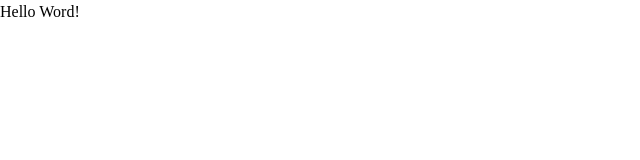
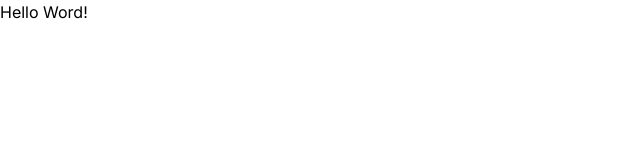
Before and after one commit to XavierJece/devstore-next13, a Next.js app: page / in a window 1280 px wide. Shown: the top 160 px of the page, without its empty margins (0-640 px from the left). Built offline with nearby package versions, Linux system fonts and the light colour scheme.

Commit message:
Projeto de e-commerce - Configurando Favicon

```diff
--- a/src/app/layout.tsx
+++ b/src/app/layout.tsx
@@ -15,8 +15,8 @@
   children: React.ReactNode
 }) {
   return (
-    <html lang="en">
-      <body className={inter.variable}>{children}</body>
+    <html className={inter.variable} lang="pt">
+      <body>{children}</body>
     </html>
   )
 }
```
Also changed, not shown: src/app/icon.png (added).
